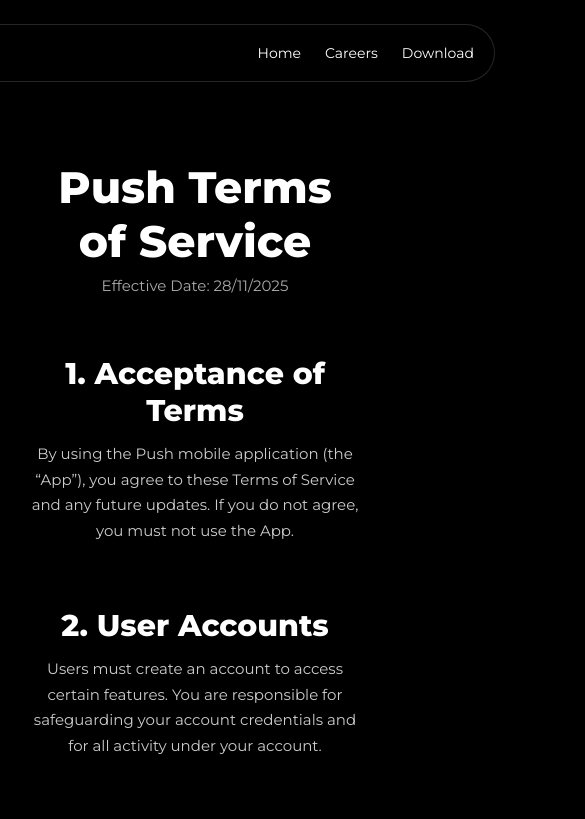
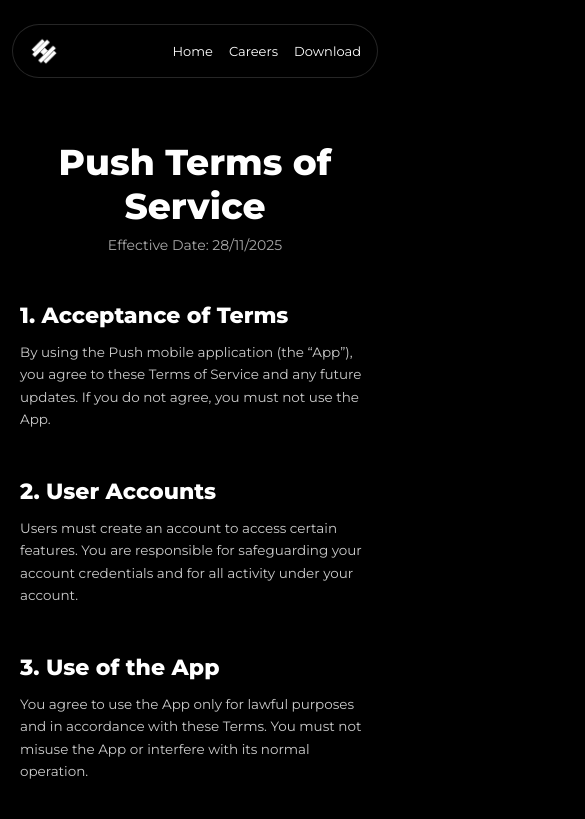
Before and after one commit to PushFinleyGoldsmith/Website, a plain HTML site: page terms/terms.html in a window 390 px wide. Shown: the top 819 px of the page, 585 px wide, since content can reach past the window. Drawn offline with Linux system fonts and the light colour scheme.

Commit message:
Update terms.css

```diff
--- a/terms/terms.css
+++ b/terms/terms.css
@@ -275,3 +275,89 @@
 section {
   scroll-margin-top: 120px;
 }
+
+/* =========================
+   PRIVACY + TERMS – MOBILE FIXES
+   ========================= */
+@media (max-width: 900px) {
+
+  /* Prevent horizontal scroll */
+  body {
+    overflow-x: hidden;
+  }
+
+  /* ---------- NAVBAR ---------- */
+  .navbar {
+    min-width: unset;
+    width: calc(100% - 24px);
+    padding: 10px 16px;
+    gap: 16px;
+  }
+
+  .nav-links {
+    gap: 16px;
+  }
+
+  .nav-links a,
+  .nav-btn {
+    font-size: 13px;
+  }
+
+  /* ---------- HERO ---------- */
+  .privacy-hero {
+    padding: 140px 20px 48px;
+  }
+
+  .privacy-hero h1 {
+    font-size: 42px;
+  }
+
+  .privacy-hero p {
+    font-size: 14px;
+  }
+
+  /* ---------- CONTENT ---------- */
+  .privacy-content {
+    padding: 0 20px 120px;
+    gap: 48px;
+    text-align: left;
+  }
+
+  .privacy-section h2 {
+    font-size: 26px;
+  }
+
+  .privacy-section p {
+    font-size: 14px;
+    line-height: 1.65;
+  }
+
+  /* ---------- FOOTER ---------- */
+  .footer {
+    padding: 64px 6vw 32px 6vw;
+  }
+
+  .footer-line {
+    width: 100%;
+  }
+}
+
+/* Small phones */
+@media (max-width: 480px) {
+
+  .privacy-hero h1 {
+    font-size: 36px;
+  }
+
+  .privacy-section h2 {
+    font-size: 22px;
+  }
+
+  .privacy-section p {
+    font-size: 13.5px;
+  }
+
+  .footer-content p {
+    font-size: 13px;
+  }
+}
```
